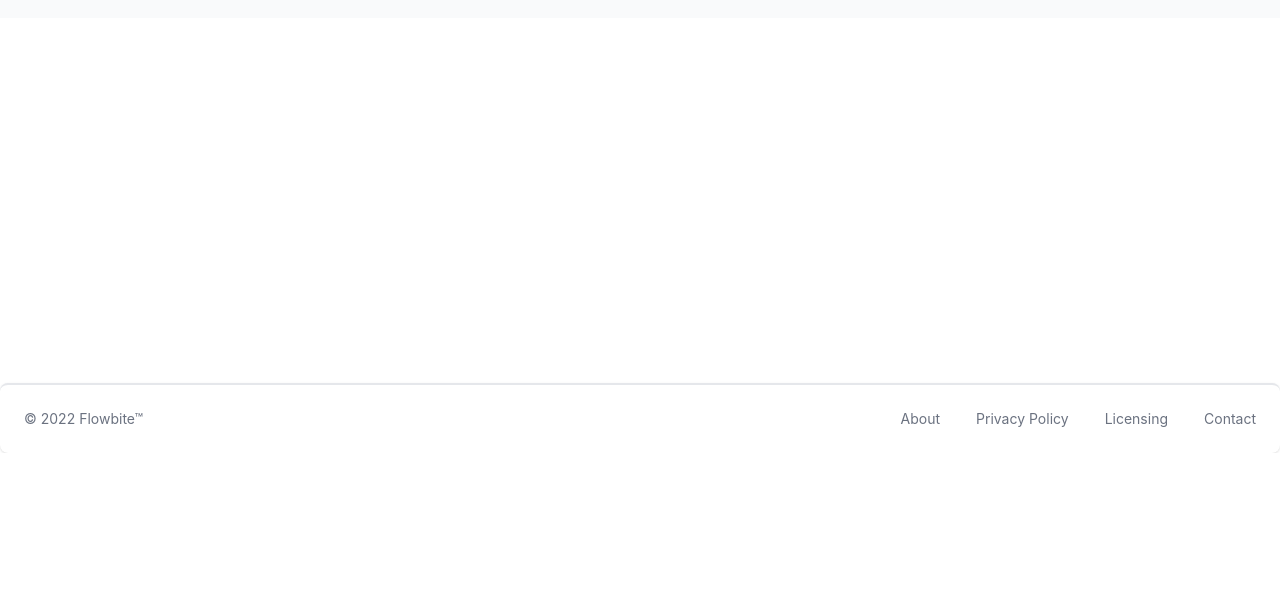
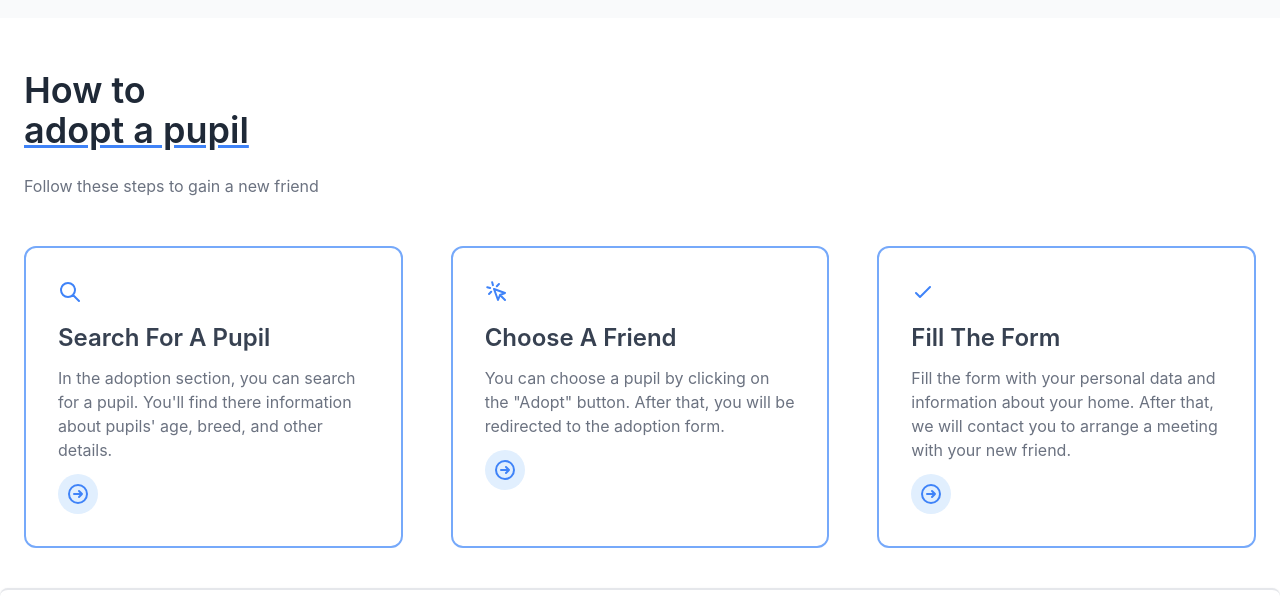
Before and after one commit to badkamyk/pet-bond, a Next.js app: page / in a window 1280 px wide. Shown: the part 475-1073 px from the top of the page. Before the commit the page ends 928 px from the top, so only its background shows below. Built offline with nearby package versions, Linux system fonts and the light colour scheme.

Commit message:
refactor: moved hero card component to separate file, created types for card

```diff
--- a/app/page.tsx
+++ b/app/page.tsx
@@ -1,9 +1,11 @@
 import Hero from "../components/Hero";
+import StepCard from "../components/StepCard";
 
 export default function Home() {
   return (
     <div className="min-h-screen">
       <Hero />
+      <StepCard />
     </div>
   )
 }
--- a/components/Hero.tsx
+++ b/components/Hero.tsx
@@ -3,7 +3,7 @@ import Link from "next/link";
 export default function Hero() {
     return (
         <div>
-            <section className="mb-40">
+            <section className="mb-3">
                 <div className="px-6 py-12 md:px-12 bg-gray-50 text-gray-800 text-center lg:text-left">
                     <div className="container mx-auto xl:px-32">
                         <div className="grid lg:grid-cols-2 gap-12 flex items-center">
--- /dev/null
+++ b/components/SingleCardStep.tsx
@@ -0,0 +1,26 @@
+import { StepType } from "../utils/types/StepType";
+
+export default function SingleCardStep({ icon, title, description }: StepType) {
+    return (
+        <div className="p-8 space-y-3 border-2 border-blue-400 dark:border-blue-300 rounded-xl">
+            <span className="inline-block text-blue-500 dark:text-blue-400">
+                {icon}
+            </span>
+
+            <h1 className="text-2xl font-semibold text-gray-700 capitalize dark:text-white">{title}</h1>
+
+            <p className="text-gray-500 dark:text-gray-300">
+                {description}
+            </p>
+
+            <a href="/adopt"
+                className="inline-flex p-2 text-blue-500 capitalize transition-colors duration-300 transform bg-blue-100 rounded-full rtl:-scale-x-100 dark:bg-blue-500 dark:text-white hover:underline hover:text-blue-600 dark:hover:text-blue-500">
+                <svg xmlns="http://www.w3.org/2000/svg" className="w-6 h-6" fill="none" viewBox="0 0 24 24"
+                    stroke="currentColor">
+                    <path strokeLinecap="round" strokeLinejoin="round" strokeWidth="2"
+                        d="M13 9l3 3m0 0l-3 3m3-3H8m13 0a9 9 0 11-18 0 9 9 0 0118 0z" />
+                </svg>
+            </a>
+        </div>
+    )
+}
--- /dev/null
+++ b/components/StepCard.tsx
@@ -0,0 +1,23 @@
+import SingleCardStep from './SingleCardStep';
+import { cardData } from '../utils/data/cardData';
+
+export default function StepCard() {
+    return (
+        <section className="bg-white dark:bg-gray-900">
+            <div className="container px-6 py-10 mx-auto">
+                <h1 className="text-3xl font-semibold text-gray-800 lg:text-4xl dark:text-white">How
+                    to <br /><span className="underline decoration-blue-500">adopt a pupil</span></h1>
+
+                <p className="mt-4 text-gray-500 xl:mt-6 dark:text-gray-300">
+                    Follow these steps to gain a new friend
+                </p>
+
+                <div className="grid grid-cols-1 gap-8 mt-8 xl:mt-12 xl:gap-12 md:grid-cols-2 xl:grid-cols-3">
+                    {cardData.map((card) => (
+                        <SingleCardStep key={card.title} {...card} />
+                    ))}
+                </div>
+            </div>
+        </section>
+    );
+}
--- /dev/null
+++ b/utils/data/cardData.tsx
@@ -0,0 +1,17 @@
+export const cardData = [
+    {
+        icon: <svg className="w-6 h-6" fill="none" stroke="currentColor" viewBox="0 0 24 24" xmlns="http://www.w3.org/2000/svg"><path strokeLinecap="round" strokeLinejoin="round" strokeWidth={2} d="M21 21l-6-6m2-5a7 7 0 11-14 0 7 7 0 0114 0z" /></svg>,
+        title: 'Search for a pupil',
+        description: "In the adoption section, you can search for a pupil. You'll find there information about pupils' age, breed, and other details."
+    },
+    {
+        icon: <svg className="w-6 h-6" fill="none" stroke="currentColor" viewBox="0 0 24 24" xmlns="http://www.w3.org/2000/svg"><path strokeLinecap="round" strokeLinejoin="round" strokeWidth={2} d="M15 15l-2 5L9 9l11 4-5 2zm0 0l5 5M7.188 2.239l.777 2.897M5.136 7.965l-2.898-.777M13.95 4.05l-2.122 2.122m-5.657 5.656l-2.12 2.122" /></svg>,
+        title: 'Choose a friend',
+        description: 'You can choose a pupil by clicking on the "Adopt" button. After that, you will be redirected to the adoption form.'
+    },
+    {
+        icon: <svg className="w-6 h-6" fill="none" stroke="currentColor" viewBox="0 0 24 24" xmlns="http://www.w3.org/2000/svg"><path strokeLinecap="round" strokeLinejoin="round" strokeWidth={2} d="M5 13l4 4L19 7" /></svg>,
+        title: 'Fill the form',
+        description: 'Fill the form with your personal data and information about your home. After that, we will contact you to arrange a meeting with your new friend.'
+    }
+]
--- /dev/null
+++ b/utils/types/StepType.tsx
@@ -0,0 +1,5 @@
+export type StepType = {
+    icon: React.ReactElement;
+    title: string;
+    description: string;
+}
```
